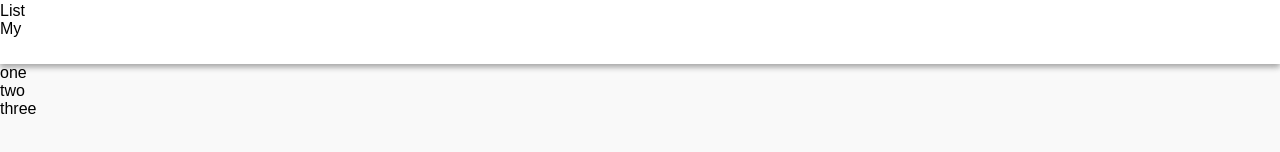
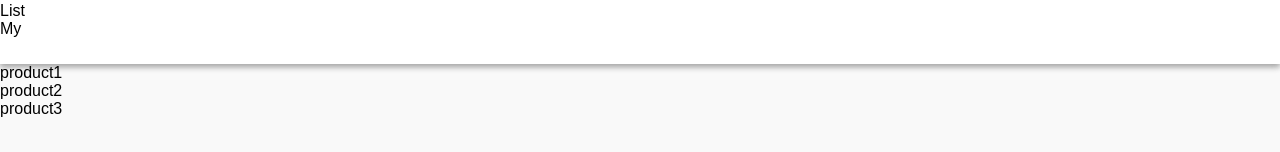
Before and after one commit to farmeter/Kozel, a React (Create React App) app in the folder kozel-web/web/: page / in a window 1280 px wide. Shown: the part 256-408 px from the top of the page. Built offline with nearby package versions, Linux system fonts and the light colour scheme.

Commit message:
add Menu

```diff
--- a/kozel-web/web/src/app/product/Product.js
+++ b/kozel-web/web/src/app/product/Product.js
@@ -1,5 +1,6 @@
 import React, { Component } from 'react';
 import '../header/style/MenuItem.css';
+import { getProductList } from '../sample/sampleData'
 
 class Product extends Component {
     render() {
@@ -10,11 +11,11 @@ class Product extends Component {
             console.log(e);
         }
 
-        const sampleElements = ['one', 'two', 'three'];
+        const productList = getProductList();
 
         return (
             <div className="product" onClick={() => onToggle(id)}>
-                {sampleElements.map((value, index) => {
+                {productList.map((value, index) => {
                     return <div key={index}>{value}</div>
                 })}
             </div>
--- a/kozel-web/web/src/app/sample/sampleData.js
+++ b/kozel-web/web/src/app/sample/sampleData.js
@@ -0,0 +1,5 @@
+export const getProductList = () => {
+    //TODO remove sample
+    const sampleElements = ['product1', 'product2', 'product3'];
+    return sampleElements;
+}
```
Also changed, not shown: kozel-web/web/src/app/header/SearchItemList.js (+4 -4 lines).
